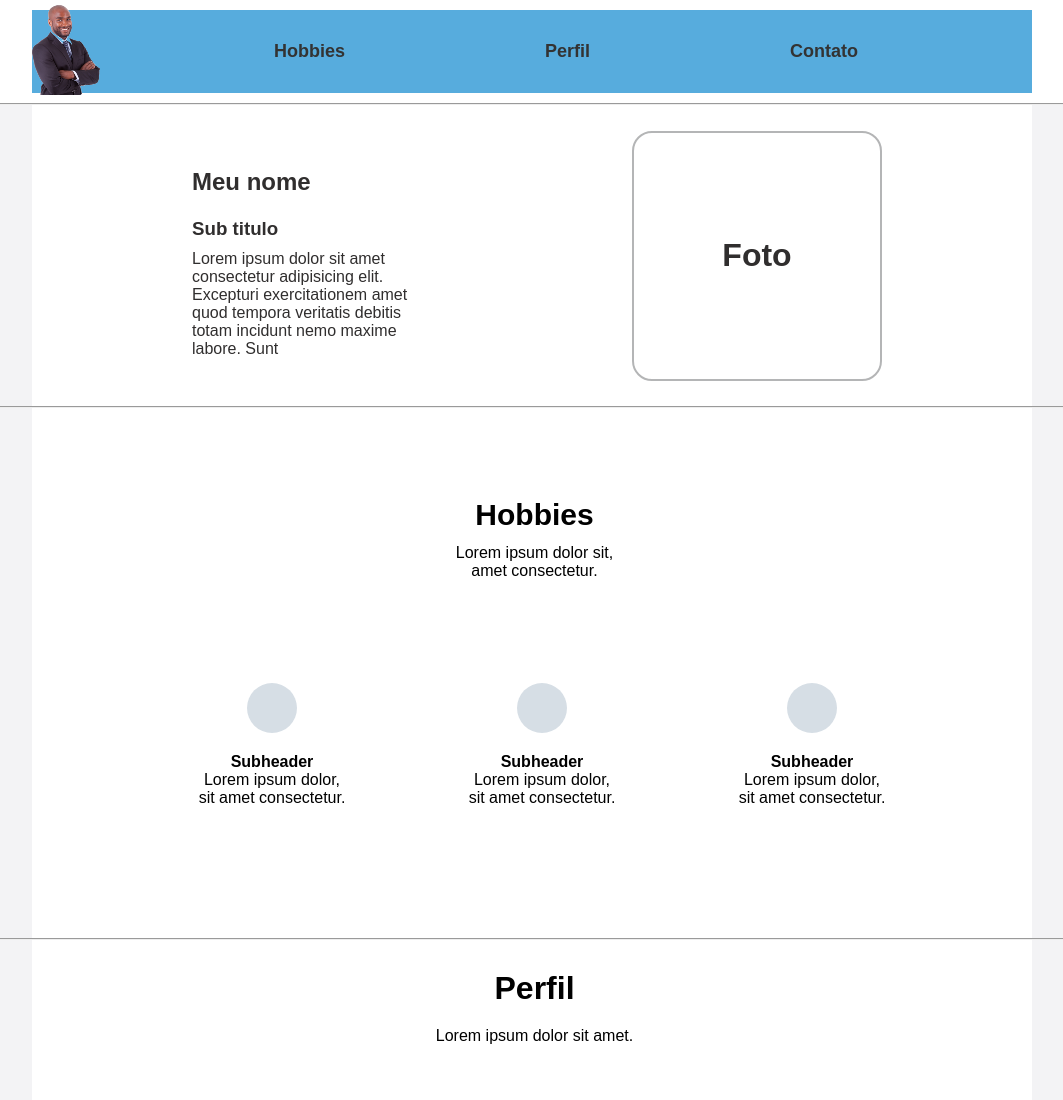
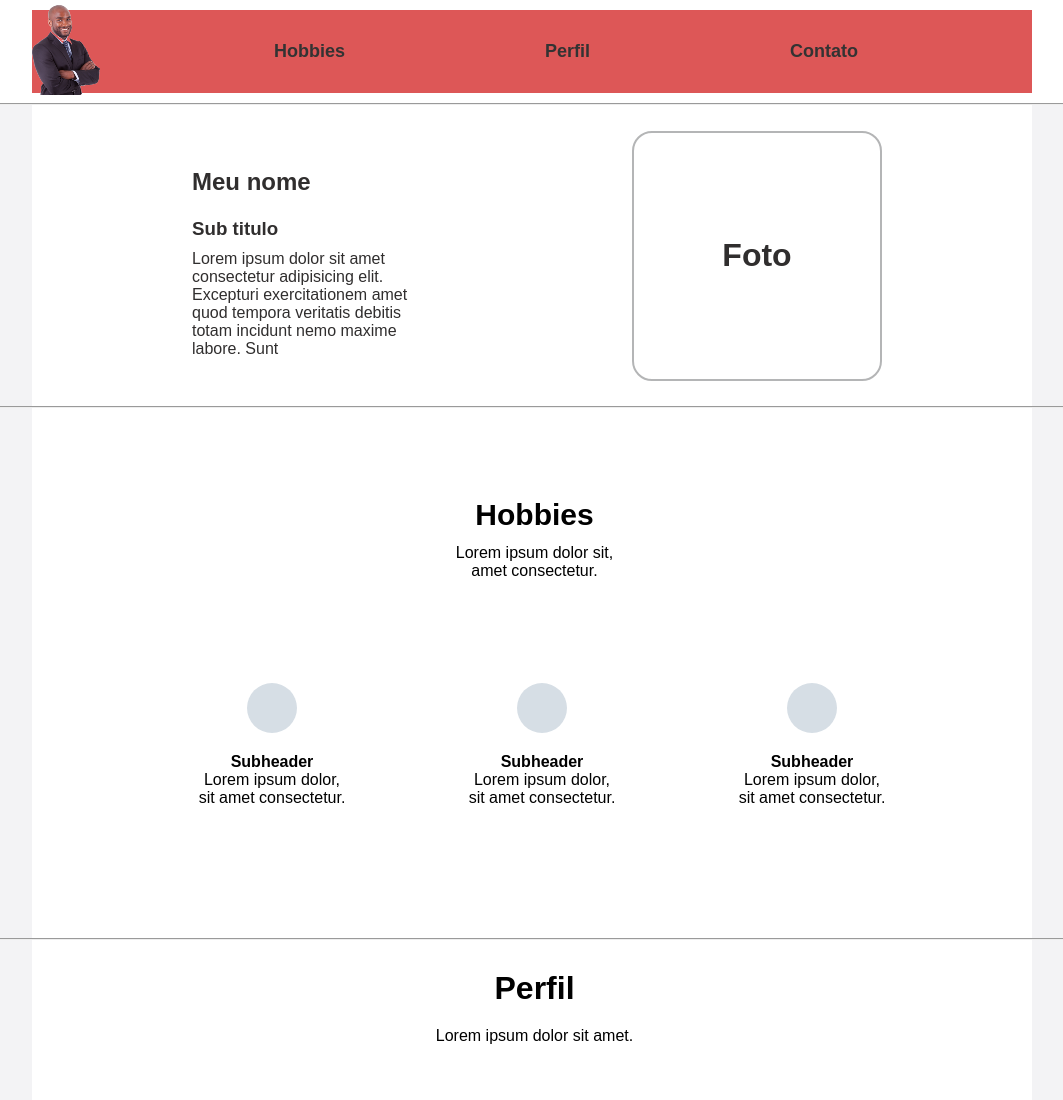
Before and after one commit to cleberaugust/Mockup, a plain HTML site: page Index.html in a window 1280 px wide. Shown: the top 1100 px of the page, without its empty margins (108-1171 px from the left). Drawn offline with Linux system fonts and the light colour scheme.

Commit message:
Alteração da cor da barra de menu - VSCODE

```diff
--- a/style.css
+++ b/style.css
@@ -32,7 +32,7 @@ header{
     flex-direction: row;
     align-items: center;
     justify-content: center;
-    background: rgb(87, 172, 221);
+    background: rgb(221, 87, 87);
 }
 
 .nav{
```
